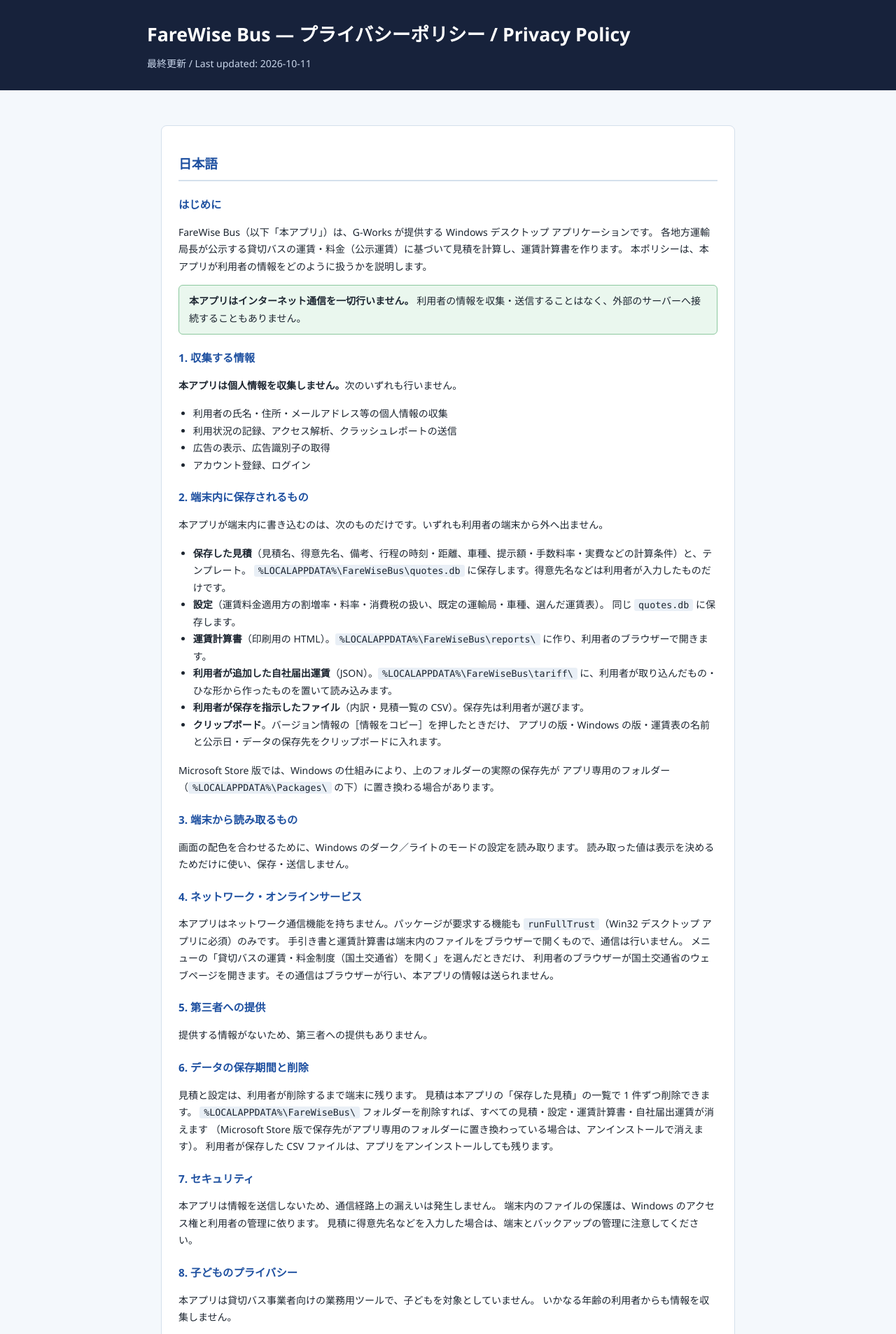
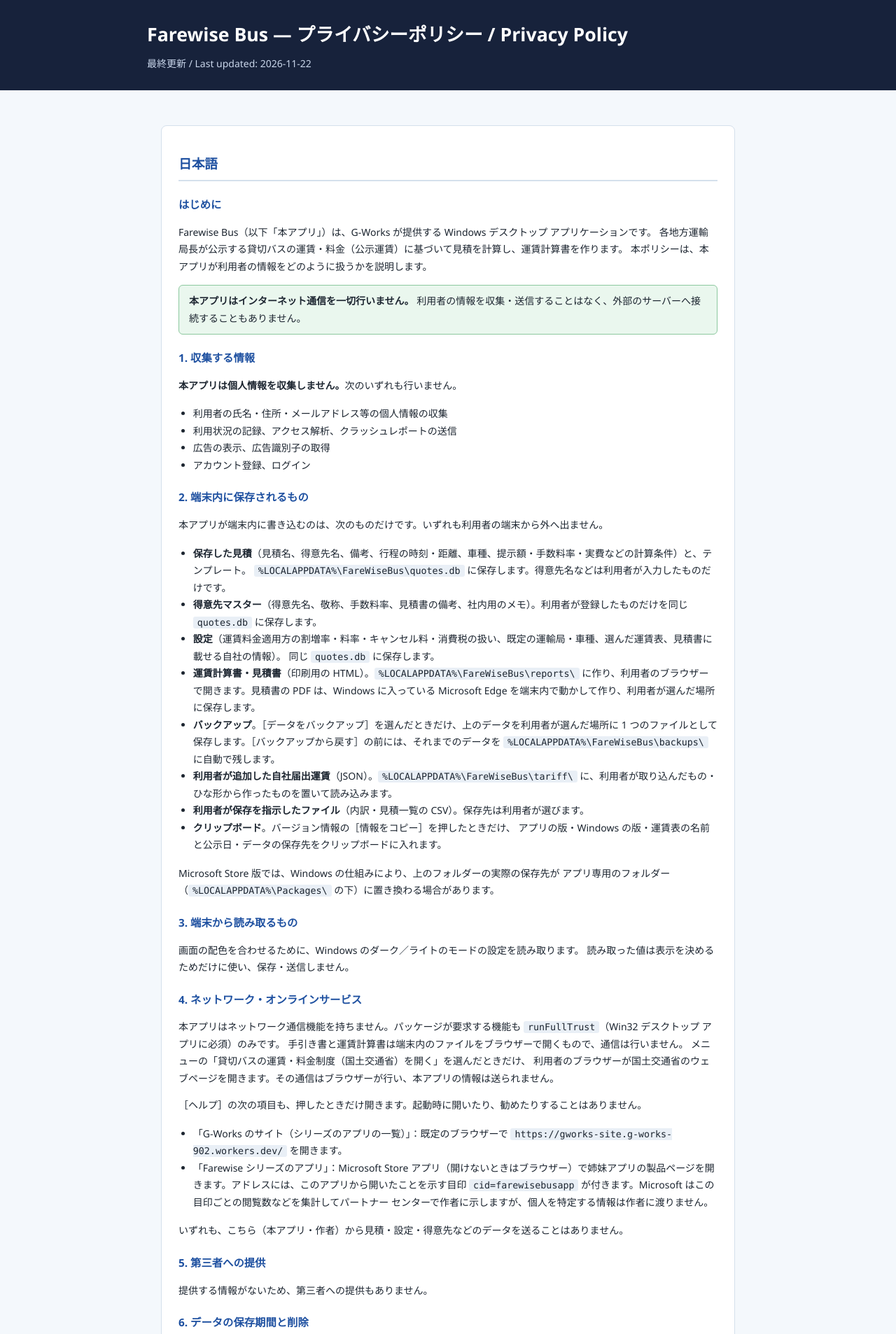
Before and after one commit to G-Works902/farewisebus, a plain HTML site: page index.html in a window 1280 px wide. Shown: the top 1906 px of the page at 70% size. Drawn offline with Linux system fonts and the light colour scheme.

Commit message:
Update privacy policy for 1.2 (help links, cid marker, customer list, backups)
Co-Authored-By: Claude Opus 5.5 <noreply@anthropic.com>

```diff
--- a/index.html
+++ b/index.html
@@ -3,7 +3,7 @@
 <head>
 <meta charset="UTF-8">
 <meta name="viewport" content="width=device-width, initial-scale=1">
-<title>FareWise Bus Privacy Policy / プライバシーポリシー</title>
+<title>Farewise Bus Privacy Policy / プライバシーポリシー</title>
 <style>
   :root { --ink:#1c2530; --accent:#1e50a0; --line:#d4e0ec; --soft:#5a6b7c; }
   * { box-sizing: border-box; }
@@ -44,8 +44,8 @@
 
 <header>
   <div class="inner">
-    <h1>FareWise Bus &mdash; プライバシーポリシー / Privacy Policy</h1>
-    <div class="sub">最終更新 / Last updated: 2026-10-11</div>
+    <h1>Farewise Bus &mdash; プライバシーポリシー / Privacy Policy</h1>
+    <div class="sub">最終更新 / Last updated: 2026-11-22</div>
   </div>
 </header>
 
@@ -56,7 +56,7 @@
 
 <h3>はじめに</h3>
 <p>
-FareWise Bus（以下「本アプリ」）は、G-Works が提供する Windows デスクトップ アプリケーションです。
+Farewise Bus（以下「本アプリ」）は、G-Works が提供する Windows デスクトップ アプリケーションです。
 各地方運輸局長が公示する貸切バスの運賃・料金（公示運賃）に基づいて見積を計算し、運賃計算書を作ります。
 本ポリシーは、本アプリが利用者の情報をどのように扱うかを説明します。
 </p>
@@ -80,9 +80,11 @@ FareWise Bus（以下「本アプリ」）は、G-Works が提供する Windows
 <ul>
   <li><strong>保存した見積</strong>（見積名、得意先名、備考、行程の時刻・距離、車種、提示額・手数料率・実費などの計算条件）と、テンプレート。
       <code>%LOCALAPPDATA%\FareWiseBus\quotes.db</code> に保存します。得意先名などは利用者が入力したものだけです。</li>
-  <li><strong>設定</strong>（運賃料金適用方の割増率・料率・消費税の扱い、既定の運輸局・車種、選んだ運賃表）。
+  <li><strong>得意先マスター</strong>（得意先名、敬称、手数料率、見積書の備考、社内用のメモ）。利用者が登録したものだけを同じ <code>quotes.db</code> に保存します。</li>
+  <li><strong>設定</strong>（運賃料金適用方の割増率・料率・キャンセル料・消費税の扱い、既定の運輸局・車種、選んだ運賃表、見積書に載せる自社の情報）。
       同じ <code>quotes.db</code> に保存します。</li>
-  <li><strong>運賃計算書</strong>（印刷用の HTML）。<code>%LOCALAPPDATA%\FareWiseBus\reports\</code> に作り、利用者のブラウザーで開きます。</li>
+  <li><strong>運賃計算書・見積書</strong>（印刷用の HTML）。<code>%LOCALAPPDATA%\FareWiseBus\reports\</code> に作り、利用者のブラウザーで開きます。見積書の PDF は、Windows に入っている Microsoft Edge を端末内で動かして作り、利用者が選んだ場所に保存します。</li>
+  <li><strong>バックアップ</strong>。［データをバックアップ］を選んだときだけ、上のデータを利用者が選んだ場所に 1 つのファイルとして保存します。［バックアップから戻す］の前には、それまでのデータを <code>%LOCALAPPDATA%\FareWiseBus\backups\</code> に自動で残します。</li>
   <li><strong>利用者が追加した自社届出運賃</strong>（JSON）。<code>%LOCALAPPDATA%\FareWiseBus\tariff\</code> に、利用者が取り込んだもの・ひな形から作ったものを置いて読み込みます。</li>
   <li><strong>利用者が保存を指示したファイル</strong>（内訳・見積一覧の CSV）。保存先は利用者が選びます。</li>
   <li><strong>クリップボード</strong>。バージョン情報の［情報をコピー］を押したときだけ、
@@ -107,6 +109,14 @@ Microsoft Store 版では、Windows の仕組みにより、上のフォルダ
 メニューの「貸切バスの運賃・料金制度（国土交通省）を開く」を選んだときだけ、
 利用者のブラウザーが国土交通省のウェブページを開きます。その通信はブラウザーが行い、本アプリの情報は送られません。
 </p>
+<p>
+［ヘルプ］の次の項目も、押したときだけ開きます。起動時に開いたり、勧めたりすることはありません。
+</p>
+<ul>
+  <li>「G-Works のサイト（シリーズのアプリの一覧）」：既定のブラウザーで <code>https://gworks-site.g-works-902.workers.dev/</code> を開きます。</li>
+  <li>「Farewise シリーズのアプリ」：Microsoft Store アプリ（開けないときはブラウザー）で姉妹アプリの製品ページを開きます。アドレスには、このアプリから開いたことを示す目印 <code>cid=farewisebusapp</code> が付きます。Microsoft はこの目印ごとの閲覧数などを集計してパートナー センターで作者に示しますが、個人を特定する情報は作者に渡りません。</li>
+</ul>
+<p>いずれも、こちら（本アプリ・作者）から見積・設定・得意先などのデータを送ることはありません。</p>
 
 <h3>5. 第三者への提供</h3>
 <p>提供する情報がないため、第三者への提供もありません。</p>
@@ -148,7 +158,7 @@ Microsoft Store 版では、Windows の仕組みにより、上のフォルダ
 
 <h3>Introduction</h3>
 <p>
-FareWise Bus ("the App") is a Windows desktop application published by G-Works.
+Farewise Bus ("the App") is a Windows desktop application published by G-Works.
 It calculates chartered bus quotes based on the fares and charges published by the regional transport bureaus
 of the Japanese Ministry of Land, Infrastructure, Transport and Tourism, and produces a rate statement.
 This policy explains how the App handles your information.
@@ -175,10 +185,13 @@ an external server.
   <li><strong>Saved quotes</strong> (quote title, customer name, notes, daily times and distances, vehicle class,
       offer amount, commission rate, expenses and other calculation conditions) and templates, at
       <code>%LOCALAPPDATA%\FareWiseBus\quotes.db</code>. Customer names are only what you type in.</li>
+  <li><strong>Customer list</strong> (customer names, honorifics, commission rates, estimate notes and internal memos you register), in the same <code>quotes.db</code>.</li>
   <li><strong>Settings</strong> (your own surcharge and cancellation rates, tax handling, default region and vehicle,
-      selected tariff), in the same <code>quotes.db</code>.</li>
-  <li><strong>Rate statements</strong> (printable HTML), created in <code>%LOCALAPPDATA%\FareWiseBus\reports\</code>
-      and opened in your browser.</li>
+      selected tariff, and your company details for estimates), in the same <code>quotes.db</code>.</li>
+  <li><strong>Rate statements and estimates</strong> (printable HTML), created in <code>%LOCALAPPDATA%\FareWiseBus\reports\</code>
+      and opened in your browser. Estimate PDFs are made locally with the Microsoft Edge installed in Windows and saved where you choose.</li>
+  <li><strong>Backups</strong>, only when you choose Back up data (one file, saved where you choose). Before Restore from backup,
+      the current data is kept automatically in <code>%LOCALAPPDATA%\FareWiseBus\backups\</code>.</li>
   <li><strong>Your own filed fare tables you add</strong> (JSON files imported into or created in <code>%LOCALAPPDATA%\FareWiseBus\tariff\</code>).</li>
   <li><strong>Files you ask it to save</strong> (breakdowns and quote lists as CSV). You choose where they go.</li>
   <li><strong>The clipboard</strong>, only when you press Copy information in the About box
@@ -203,6 +216,16 @@ The manual and rate statements are files on your device opened in your browser w
 Only when you choose the menu item that opens the Ministry's materials does your browser open the Ministry's
 web page; that connection is made by your browser and carries no information from the App.
 </p>
+<p>
+The following Help menu items also open only when you click them; the App never opens or recommends them at startup.
+</p>
+<ul>
+  <li>G-Works website (all our apps): opens <code>https://gworks-site.g-works-902.workers.dev/</code> in your default browser.</li>
+  <li>Farewise series apps: opens a sister app's product page in the Microsoft Store app (or in your browser if the Store app is unavailable).
+      The address carries the marker <code>cid=farewisebusapp</code> showing it was opened from this App. Microsoft counts page views per marker
+      and shows the totals to the developer in Partner Center; no personally identifiable information reaches the developer.</li>
+</ul>
+<p>In neither case do we (the App or the developer) send your quotes, settings, customers or any other data.</p>
 
 <h3>5. Sharing with third parties</h3>
 <p>There is no information to share, so nothing is shared.</p>
@@ -238,7 +261,7 @@ We may update this policy as needed. The latest version will be posted at
 <p>For questions about this policy or the App: G.Works.902@gmail.com</p>
 </div>
 
-<footer>&copy; 2026 G-Works &middot; FareWise Bus</footer>
+<footer>&copy; 2026 G-Works &middot; Farewise Bus</footer>
 
 </div>
 </body>
```
